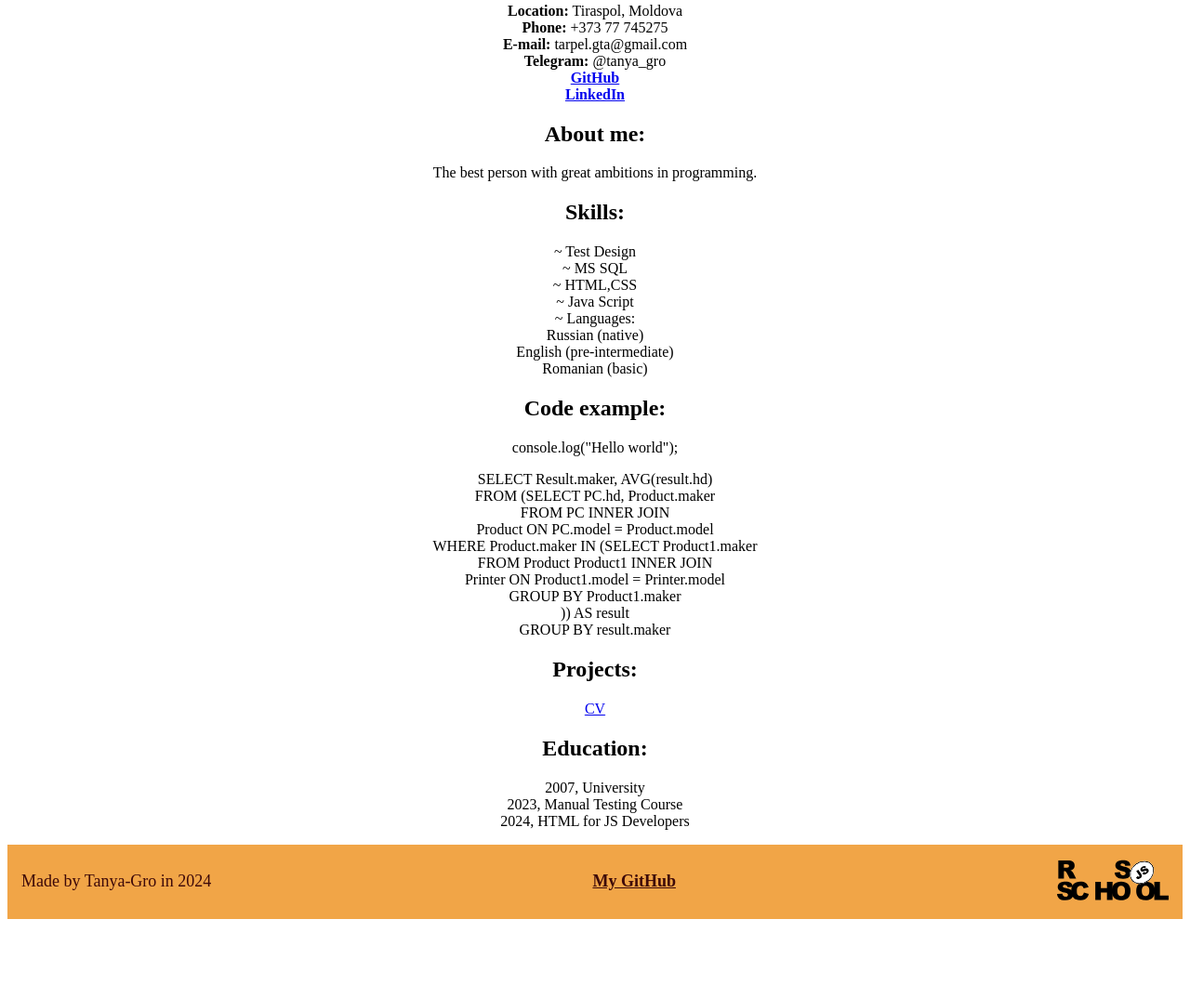
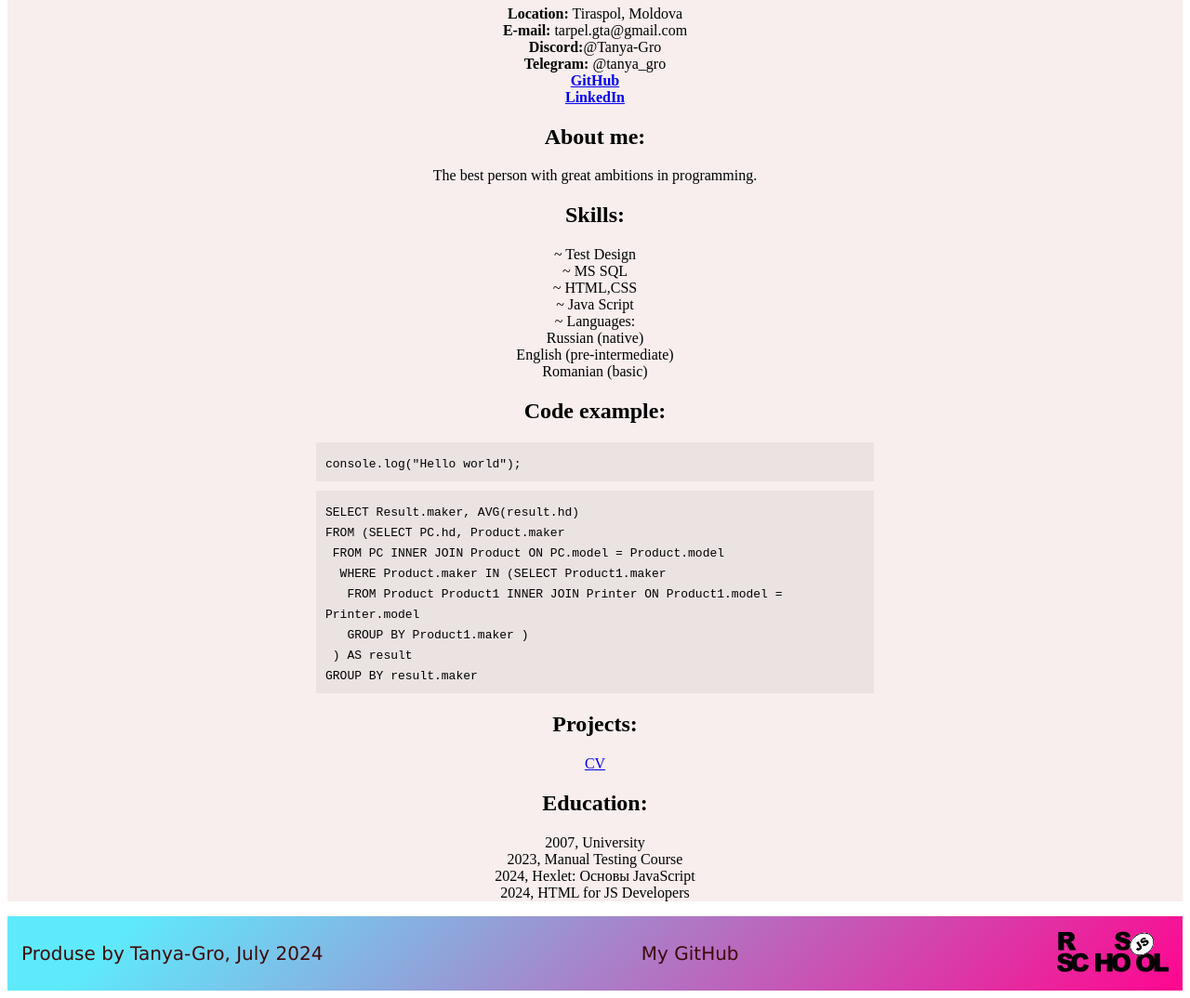
Before and after one commit to Tanya-Gro/rsschool-cv, a plain HTML site: page index.html in a window 1280 px wide. Shown: the part 539-1613 px from the top of the page at 93% size. Before the commit the page ends 1536 px from the top, so only its background shows below. Drawn offline with Linux system fonts and the light colour scheme.

Commit message:
feat: change interface

```diff
--- a/index.html
+++ b/index.html
@@ -11,7 +11,7 @@
 
 <body>
     <header class="header">
-        <div class="header-container">
+        <nav class="header-container">
             <ul class="nav-list">
                 <li class="nav-item"><a href="#contacts">Contacts</a></li>
                 <li class="nav-item"><a href="#aboutMe">About me</a></li>
@@ -20,7 +20,7 @@
                 <li class="nav-item"><a href="#projects">Projects</a></li>
                 <li class="nav-item"><a href="#education">Education</a></li>
             </ul>
-        </div>
+        </nav>
     </header>
     <main class="main">
         <div>
@@ -35,8 +35,8 @@
                 <h2>Contacts:</h2>
                 <ul>
                     <li><b>Location:</b> Tiraspol, Moldova</li>
-                    <li><b>Phone:</b> +373 77 745275</li>
                     <li><b>E-mail:</b> tarpel.gta@gmail.com</li>
+                    <li><b>Discord:</b>@Tanya-Gro</li>
                     <li><b>Telegram:</b> @tanya_gro</li>
                     <li><a href="https://github.com/Tanya-Gro"><b>GitHub</b></a></li>
                     <li><a
@@ -69,18 +69,24 @@
 
             <section id="codeExamples">
                 <h2>Code example:</h2>
-                <p>console.log("Hello world");</p>
-                <p>SELECT Result.maker, AVG(result.hd)<br>
-                    FROM (SELECT PC.hd, Product.maker<br>
-                    FROM PC INNER JOIN<br>
-                    Product ON PC.model = Product.model<br>
-                    WHERE Product.maker IN (SELECT Product1.maker<br>
-                    FROM Product Product1 INNER JOIN<br>
-                    Printer ON Product1.model = Printer.model<br>
-                    GROUP BY Product1.maker<br>
-                    )) AS result<br>
-                    GROUP BY result.maker
-                </p>
+                <!-- <div > -->
+                <div class="example">
+                    <code data-language="JavaScript">
+                        console.log("Hello world");
+                    </code>
+                </div>
+                <div class="example">
+                    <code>
+                    SELECT Result.maker, AVG(result.hd) <br>
+                    FROM (SELECT PC.hd, Product.maker <br>
+                    &nbsp;FROM PC INNER JOIN Product ON PC.model = Product.model <br>
+                    &nbsp;&nbsp;WHERE Product.maker IN (SELECT Product1.maker <br>
+                    &nbsp;&nbsp;                       FROM Product Product1 INNER JOIN Printer ON Product1.model = Printer.model <br>
+                    &nbsp;&nbsp;                       GROUP BY Product1.maker ) <br>
+                    &nbsp;) AS result <br>
+                    GROUP BY result.maker <br>
+                </code>
+                </div>
             </section>
 
             <section id="projects">
@@ -93,6 +99,7 @@
                 <ul>
                     <li>2007, University</li>
                     <li>2023, Manual Testing Course</li>
+                    <li>2024, Hexlet: Основы JavaScript</li>
                     <li>2024, HTML for JS Developers</li>
                 </ul>
             </section>
@@ -103,8 +110,8 @@
 
     <footer class="footer">
         <div class="footer-list">
-            <span class="footer-item">Made by Tanya-Gro in 2024</span>
-            <a class="footer-item" href="https://github.com/Tanya-Gro"><b>My GitHub</b></a>
+            <span class="footer-item">Produse by Tanya-Gro, July 2024</span>
+            <a class="footer-item" href="https://github.com/Tanya-Gro">My GitHub</a>
             <a class="footer-item" href="https://rs.school/courses/javascript"><img src="./assets/rs-school-logo.svg"
                     class="rsslogo" alt="RSS Logo"></a>
         </div>
--- a/style.css
+++ b/style.css
@@ -2,28 +2,19 @@
     box-sizing: border-box;
 }
 
-.header,
-.main,
-.footer {
-    /* border: 1px solid red; */
+.main {
     text-align: center;
-    /* margin: 5px 5px;
-    margin-block-start: 5px; */
+    background-color: #f8eeee;
+    margin: 0px 0px;
 }
 
 .header,
 .footer {
-    background-color: rgb(241, 165, 71);
+    background-image: linear-gradient(135deg, #5eeafc 10%, #ff068f 100%);
 }
 
 ul {
     padding-left: 0px;
-}
-
-li {
-    /* list-style-position: inside; */
-    list-style-type: none;
-    text-align: center;
 }
 
 .nav-list,
@@ -36,8 +27,25 @@ li {
 .nav-item,
 .footer-item {
     margin: 15px 15px;
-    font-size: 18px;
+    list-style-type: none;
+
+    font-size: 20px;
+    font-family: Verdana, Geneva, Tahoma, sans-serif;
     color: rgb(61, 9, 9);
+}
+
+.nav-item a,
+.footer-item {
+    text-decoration: none;
+}
+
+.example {
+    background: #ebe2e2f6;
+    margin: 10px auto;
+    padding: 10px 10px;
+    width: 600px;
+    font-family: system-ui, -apple-system, BlinkMacSystemFont, 'Segoe UI', Roboto, Oxygen, Ubuntu, Cantarell, 'Open Sans', 'Helvetica Neue', sans-serif;
+    text-align: left;
 }
 
 .rsslogo {
```
